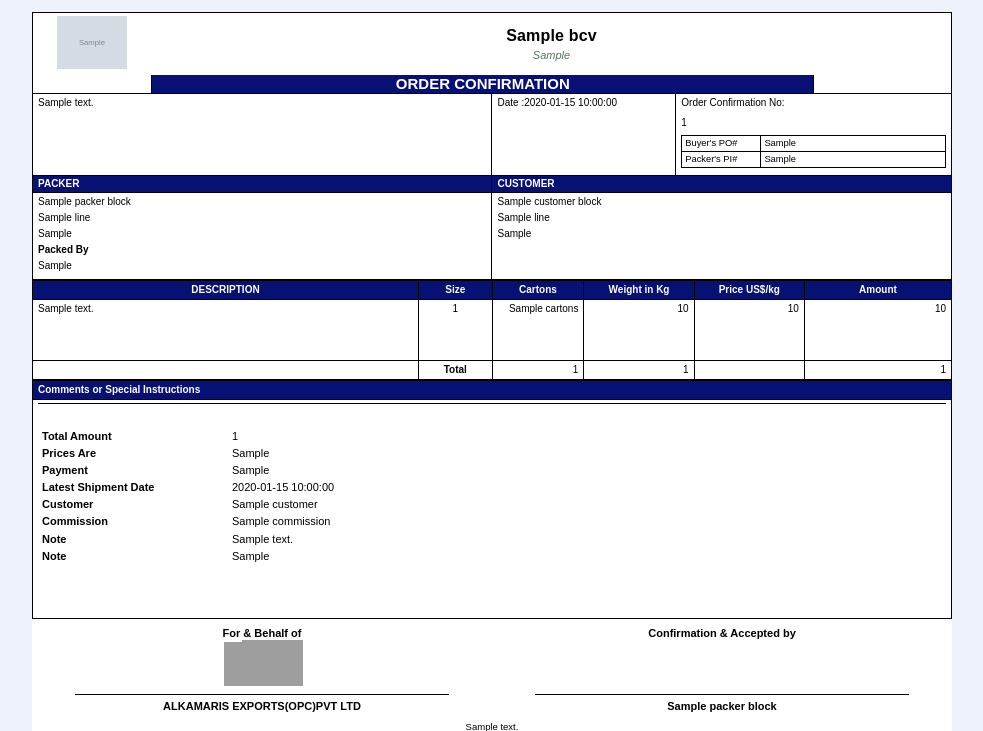
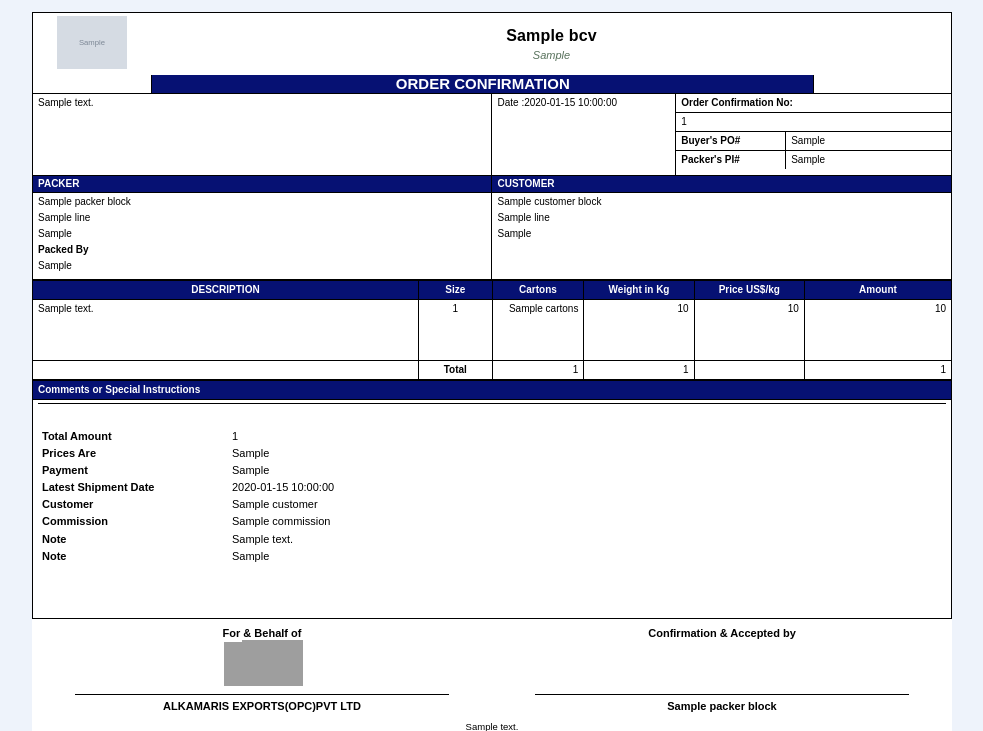
Before and after one commit to kswaminaido/Alkamaris, a Laravel app: template alk-api/resources/views/documents/transactions/bcv-lqd.blade.php in a window 1280 px wide. Shown: the top 731 px of the page, without its empty margins (148-1131 px from the left). Run offline with Laravel 12, Linux system fonts and the light colour scheme; the template is opened without the code that fills it: most values are stand-ins (such as "Sample title", 1, 10 or a date in 2020); grey boxes marked "Sample" are stand-in pictures; grey boxes are pictures that could not be loaded.

Commit message:
[Main] Buyers | Packers Table Border Fix

```diff
--- a/alk-api/resources/views/documents/transactions/bcv-lqd.blade.php
+++ b/alk-api/resources/views/documents/transactions/bcv-lqd.blade.php
@@ -376,6 +376,25 @@
       .main {
         width: 100%;
       }
+
+      .info-order {
+        padding: 0 !important;
+      }
+
+      .order-confirmation-table {
+        width: 100%;
+        border-collapse: collapse;
+      }
+
+      .order-confirmation-table td {
+        padding: 3px 5px;
+        border-left: 0;
+        border-right: 0;
+      }
+
+      .order-confirmation-table tr:not(:last-child) td {
+        border-bottom: 1px solid #000;
+      }
     }
   </style>
 </head>
@@ -418,24 +437,35 @@
           <td class="info-date">
             <div>Date :{{ $bcv['date'] }}</div>
           </td>
-          <td class="info-order" colspan="2">
-            <div>Order Confirmation No:</div>
-            <div style="margin-top:8px">{{ $bcv['order_confirmation_no'] }}</div>
-            @if ($bcv['buyer_reference'] !== '' || $bcv['packer_reference'] !== '')
-            <table class="order-ref-table">
-              @if ($bcv['buyer_reference'] !== '')
-              <tr>
-                <td class="info-order">Buyer's PO#</td>
-                <td>{{ str_replace(' ', '', $bcv['buyer_reference']) }}</td>
-              </tr>
-              @endif
-              @if ($bcv['packer_reference'] !== '')
-              <tr>
-                <td class="info-order">Packer's PI#</td>
-                <td>{{ str_replace(' ', '', $bcv['packer_reference']) }}</td>
-              </tr>
-              @endif
-            </table>
+          <td class="info-order" colspan="2" style="padding:0;">
+            <div style="padding:3px 5px;border-bottom:1px solid #000;font-weight:bold;">
+              Order Confirmation No:
+            </div>
+
+            <div style="padding:3px 5px;border-bottom:1px solid #000;">
+              {{ $bcv['order_confirmation_no'] }}
+            </div>
+
+            @if ($bcv['buyer_reference'] !== '')
+            <div style="display:flex;border-bottom:1px solid #000;">
+              <div style="width:40%;padding:3px 5px;border-right:1px solid #000;font-weight:bold;">
+                Buyer's PO#
+              </div>
+              <div style="flex:1;padding:3px 5px;">
+                {{ str_replace(' ', '', $bcv['buyer_reference']) }}
+              </div>
+            </div>
+            @endif
+
+            @if ($bcv['packer_reference'] !== '')
+            <div style="display:flex;">
+              <div style="width:40%;padding:3px 5px;border-right:1px solid #000;font-weight:bold;">
+                Packer's PI#
+              </div>
+              <div style="flex:1;padding:3px 5px;">
+                {{ str_replace(' ', '', $bcv['packer_reference']) }}
+              </div>
+            </div>
             @endif
           </td>
         </tr>
```
Also changed, not shown: alk-api/resources/views/documents/transactions/bcb-lqd.blade.php (+49 -18 lines).
